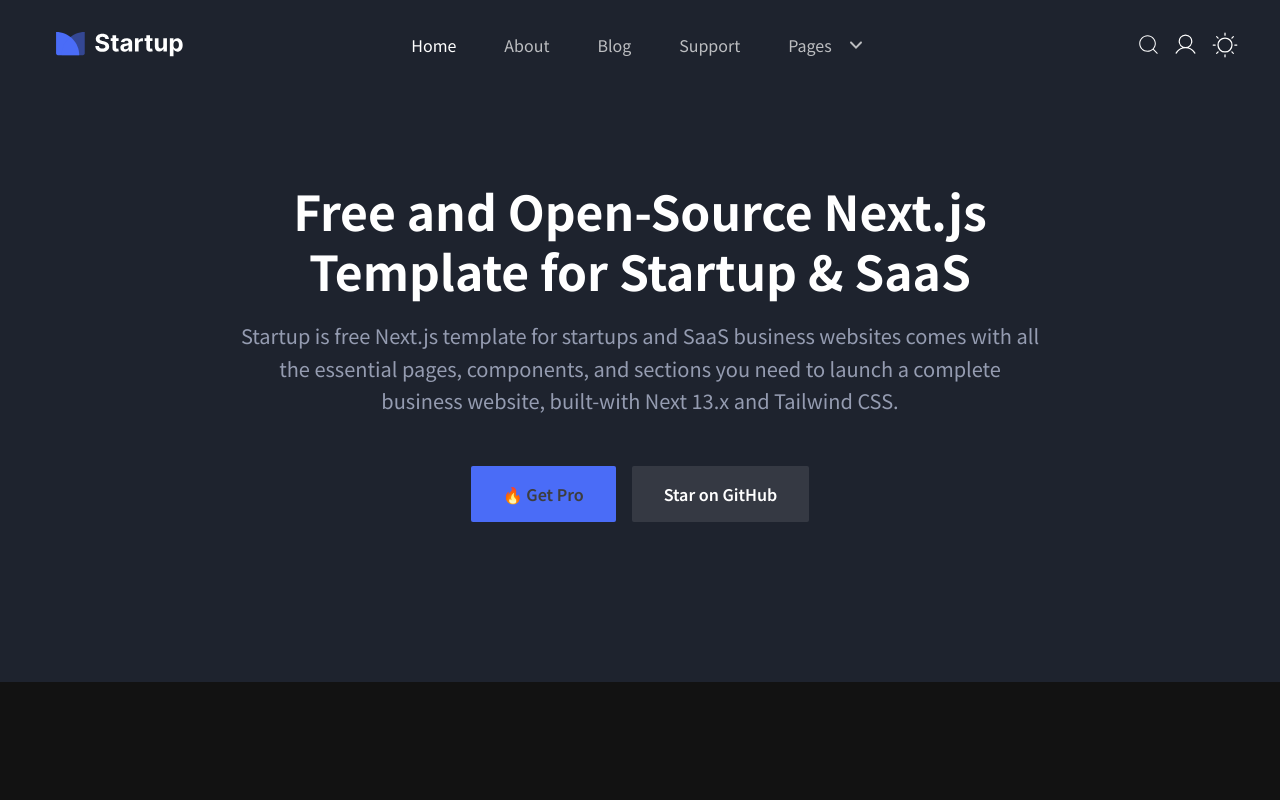
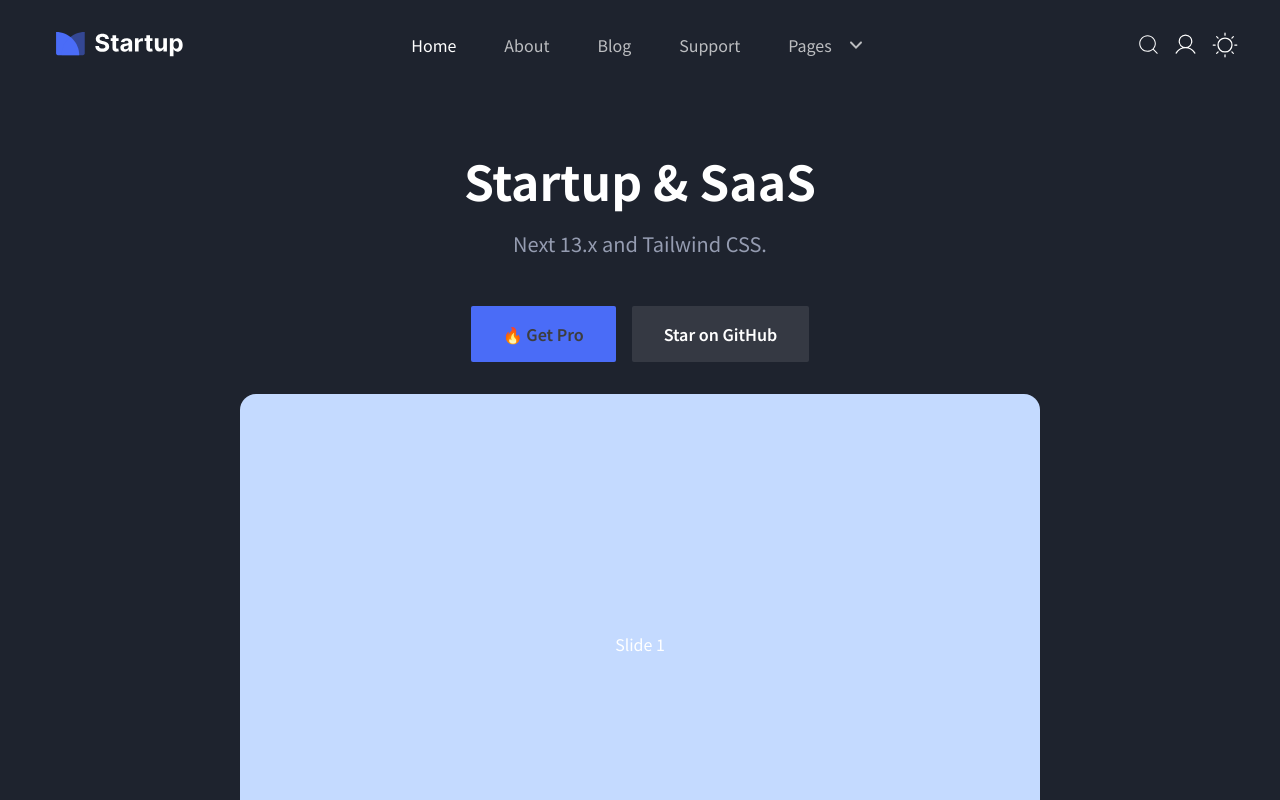
Before and after one commit to hyun1010/yum-yum, a Next.js app: page / in a window 1280 px wide. Shown: the top 800 px of the page. Built offline with nearby package versions, Linux system fonts and the light colour scheme.

Commit message:
feat: swiper 추가

```diff
--- a/src/widgets/showcase/ui/ShowCase.tsx
+++ b/src/widgets/showcase/ui/ShowCase.tsx
@@ -1,27 +1,21 @@
+'use client';
+import { Swiper } from '@/src/shared/ui';
 import Link from 'next/link';
-import React from 'react';
 
 export default function ShowCase() {
   return (
     <section
       id="home"
-      className="dark:bg-gray-dark relative z-10 overflow-hidden bg-white pb-16 pt-[120px] md:pb-[120px] md:pt-[150px] xl:pb-[160px] xl:pt-[180px] 2xl:pb-[200px] 2xl:pt-[210px]"
+      className="dark:bg-gray-dark relative z-10 overflow-hidden bg-white pb-16 pt-[120px] md:pb-[120px] md:pt-[150px]"
     >
       <div className="container">
-        <div className="-mx-4 flex flex-wrap">
-          <div className="w-full px-4">
-            <div
-              className="wow fadeInUp mx-auto max-w-[800px] text-center"
-              data-wow-delay=".2s"
-            >
+        <div className="-mx-4 flex flex-wrap justify-center items-center gap-8">
+          <div className="grow px-4 max-w-[400px] text-center">
             <h1 className="mb-5 text-3xl font-bold leading-tight text-black dark:text-white sm:text-4xl sm:leading-tight md:text-5xl md:leading-tight">
-                Free and Open-Source Next.js Template for Startup & SaaS
+              Startup & SaaS
             </h1>
-              <p className="dark:text-body-color-dark mb-12 text-base !leading-relaxed text-body-color sm:text-lg md:text-xl">
-                Startup is free Next.js template for startups and SaaS business
-                websites comes with all the essential pages, components, and
-                sections you need to launch a complete business website,
-                built-with Next 13.x and Tailwind CSS.
+            <p className="dark:text-body-color-dark mb-12 text-base leading-relaxed text-body-color sm:text-lg md:text-xl">
+              Next 13.x and Tailwind CSS.
             </p>
             <div className="flex flex-col items-center justify-center space-y-4 sm:flex-row sm:space-x-4 sm:space-y-0">
               <Link
@@ -38,6 +32,35 @@
               </Link>
             </div>
           </div>
+          <div className="w-full max-w-[800px] overflow-hidden">
+            <Swiper
+              slides={[
+                <div
+                  className="bg-blue-200 h-[500px] flex items-center justify-center"
+                  key="1"
+                >
+                  Slide 1
+                </div>,
+                <div
+                  className="bg-green-200 h-[500px] flex items-center justify-center"
+                  key="2"
+                >
+                  Slide 2
+                </div>,
+                <div
+                  className="bg-yellow h-[500px] flex items-center justify-center"
+                  key="3"
+                >
+                  Slide 3
+                </div>,
+                <div
+                  className="bg-red-200 h-[500px] flex items-center justify-center"
+                  key="4"
+                >
+                  Slide 4
+                </div>,
+              ]}
+            />
           </div>
         </div>
       </div>
```
Lines whose indentation alone changed are shown as unchanged.
